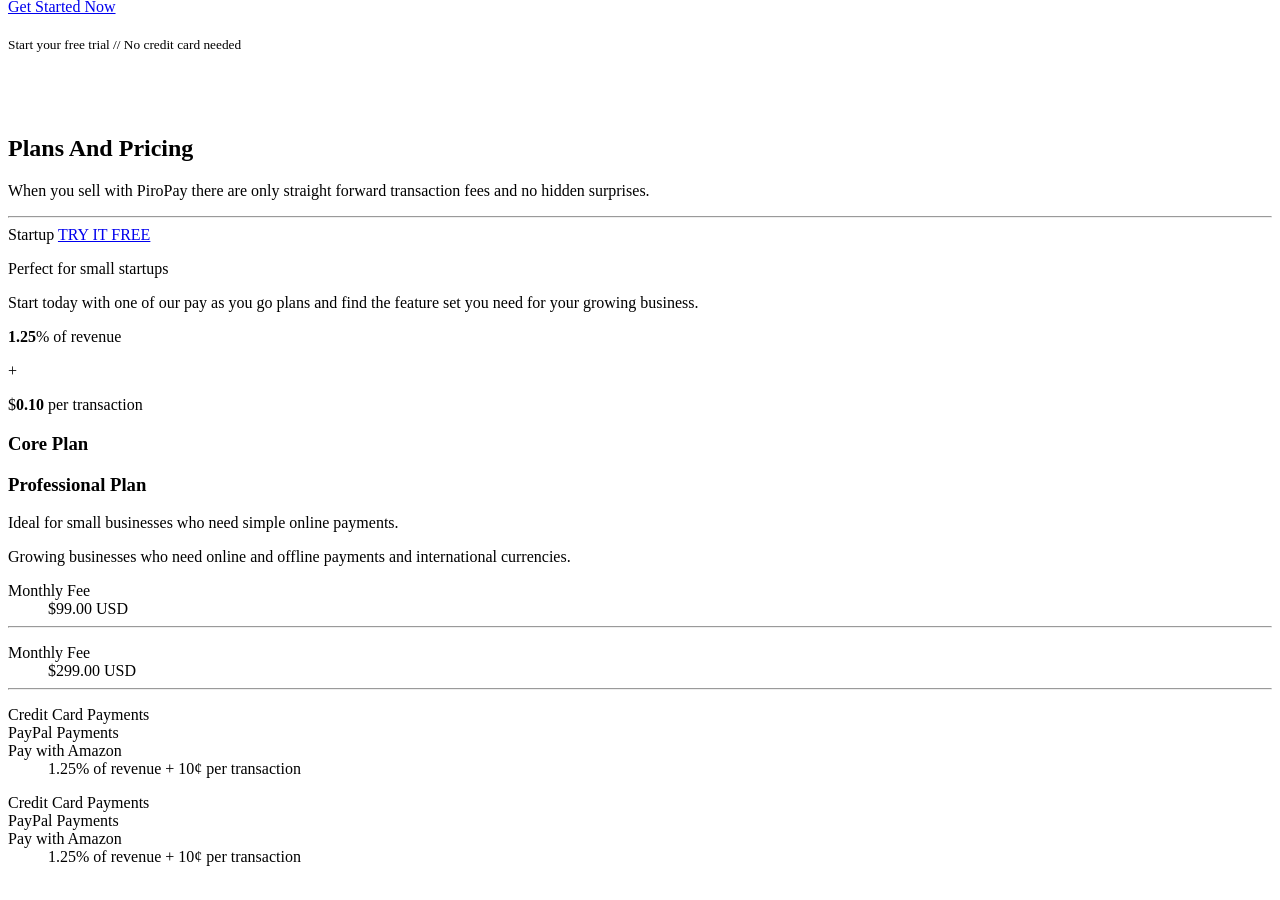
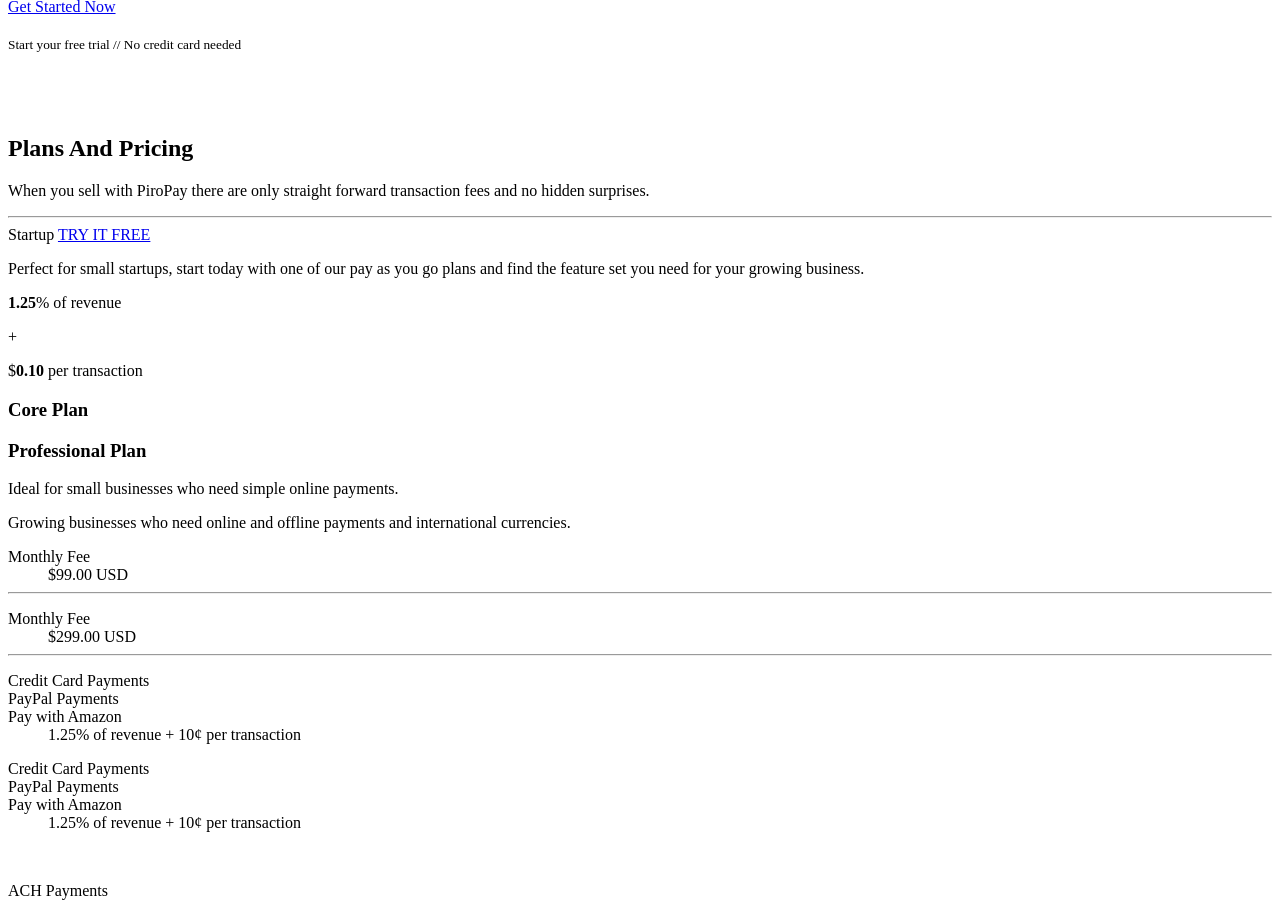
Before and after one commit to Banqee/piropay.github.io, a Jekyll site: the page built from _posts/2016-02-06-cabin.markdown, in a window 1280 px wide and 900 px high, scrolled down 8517 px. Built offline with Jekyll 4.4.1, drawn with Linux system fonts in a browser that asks for light colours; nearby versions of some CDN libraries; library files that are not in the unit come from our copies.

Commit message:
Update pricing.html

```diff
--- a/_includes/pricing.html
+++ b/_includes/pricing.html
@@ -16,19 +16,17 @@
                 <div class="pricing-plan__wrap">
 
                     <span class="pricing__title pricing-plan__name">Startup</span>
-			<a href="https://info.recurly.com/signup&#10;" class="pricing-plan__btn btn btn--lg" data-event="signup-clicked" data-ga-click="Signup click pricing-smbcolumn" data-mix-click="click {&quot;target&quot;: &quot;Pricing_SMB_Button&quot;, &quot;page&quot;: &quot;pricing&quot;}">TRY IT FREE</a>
-                    <p class="pricing__sentence">Perfect for small startups</p>
+			<a href="#" class="pricing-plan__btn btn btn--lg" data-event="signup-clicked" data-ga-click="Signup click pricing-smbcolumn" data-mix-click="click {&quot;target&quot;: &quot;Pricing_SMB_Button&quot;, &quot;page&quot;: &quot;pricing&quot;}">TRY IT FREE</a>
 
 			<div class="pricing-plan__details">
 			<p class="pricing-plan__detail">
-			Start today with one of our pay as you go plans and find the feature set you need for your growing business.</p>
+			Perfect for small startups, start today with one of our pay as you go plans and find the feature set you need for your growing business.</p>
 			</div>
                    <div class="pricing-plan__price"><p><strong>1.25</strong>% <span class="pricing-plan__desc">of revenue</span></p></div>
 		<span class="pricing-plan__plus">+</span>
 			<div class="pricing-plan__price">
                             <p>$<strong>0.10</strong> <span class="pricing-plan__desc">per transaction</span></p>
                         </div>
-				</div>
 				<div class="pricing-plan__features">
                         <div class="feature-list">
                             <h3>Core Plan</h3>
@@ -204,10 +202,12 @@
                         </dl>
 
                     </div>
-                    <button class="pricing__action" aria-label="Purchase this plan"><a href="https://piropay.auth0.com/login?client=IfAmCpwSa7ahhyenoqUK5Q3Tq0QxJgfM"><span class="icon icon--arrow-right"></span></a></button>
+
+              <button class="pricing__action" aria-label="Purchase this plan"><a href="https://piropay.auth0.com/login?client=IfAmCpwSa7ahhyenoqUK5Q3Tq0QxJgfM"><span class="icon icon--arrow-right"></span></a></button>
                 </div>
 		</div>
 
+				</div>
 
 		<div class="pricing-plan__cell--enterprise col-sm-6">
 		<div class="pricing-plan__wrap">
```
